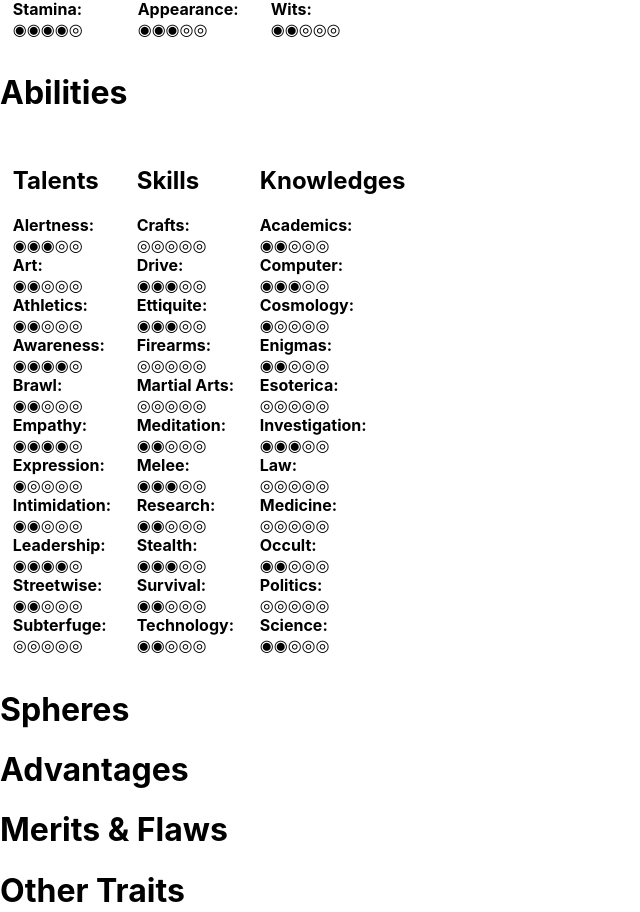
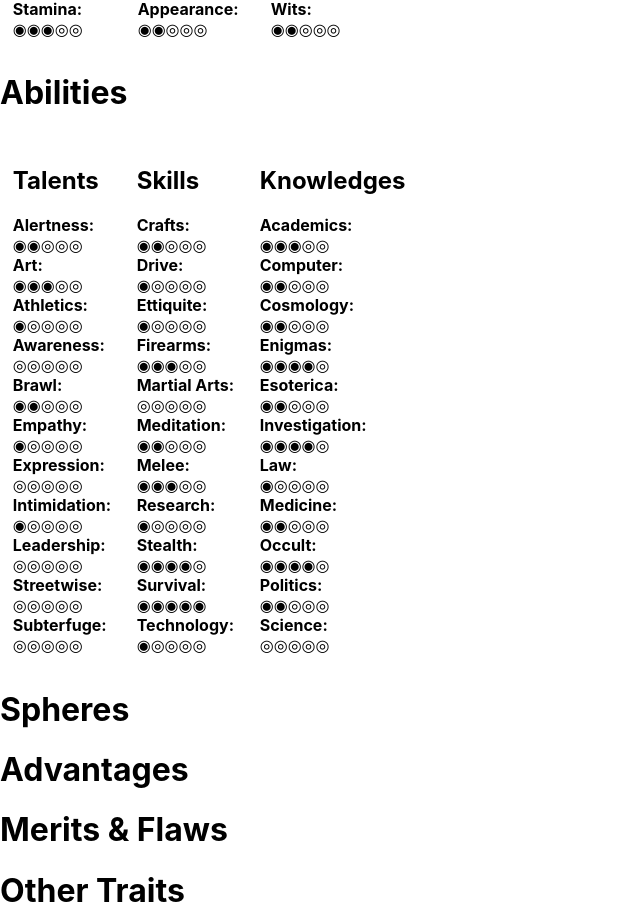
Before and after one commit to berglundn/WoDSimulator, a React (Create React App) app: page / in a window 1280 px wide. Shown: the part 390-1302 px from the top of the page, without its empty margins (0-640 px from the left). Built offline with nearby package versions, Linux system fonts and the light colour scheme.

Commit message:
Removed some unused code, added generated Abilities

```diff
--- a/src/Components/M20/NpcGenerator.tsx
+++ b/src/Components/M20/NpcGenerator.tsx
@@ -71,22 +71,71 @@ const NpcGenerator: React.FC<{}> = () => {
       <div className="flex-row">
         <div className="flex-column">
           <h2>Talents</h2>
-          <b>Alertness: </b> {makePips(RandomGenerator.getRandomAbilityWorth())}
-          <b>Art: </b> {makePips(RandomGenerator.getRandomAbilityWorth())}
-          <b>Athletics: </b> {makePips(RandomGenerator.getRandomAbilityWorth())}
-          <b>Awareness: </b> {makePips(RandomGenerator.getRandomAbilityWorth())}
-          <b>Brawl: </b> {makePips(RandomGenerator.getRandomAbilityWorth())}
-          <b>Empathy: </b> {makePips(RandomGenerator.getRandomAbilityWorth())}
-          <b>Expression: </b>{" "}
-          {makePips(RandomGenerator.getRandomAbilityWorth())}
-          <b>Intimidation: </b>{" "}
-          {makePips(RandomGenerator.getRandomAbilityWorth())}
-          <b>Leadership: </b>{" "}
-          {makePips(RandomGenerator.getRandomAbilityWorth())}
-          <b>Streetwise: </b>{" "}
-          {makePips(RandomGenerator.getRandomAbilityWorth())}
-          <b>Subterfuge: </b>{" "}
-          {makePips(RandomGenerator.getRandomAbilityWorth())}
+          <b>Alertness: </b>
+          {makePips(
+            stats.abilities.Talents.enabledStats.find(
+              (x) => x.name === "Alertness",
+            )!.level,
+          )}
+          <b>Art: </b>
+          {makePips(
+            stats.abilities.Talents.enabledStats.find((x) => x.name === "Art")!
+              .level,
+          )}
+          <b>Athletics: </b>
+          {makePips(
+            stats.abilities.Talents.enabledStats.find(
+              (x) => x.name === "Athletics",
+            )!.level,
+          )}
+          <b>Awareness: </b>
+          {makePips(
+            stats.abilities.Talents.enabledStats.find(
+              (x) => x.name === "Awareness",
+            )!.level,
+          )}
+          <b>Brawl: </b>
+          {makePips(
+            stats.abilities.Talents.enabledStats.find(
+              (x) => x.name === "Brawl",
+            )!.level,
+          )}
+          <b>Empathy: </b>
+          {makePips(
+            stats.abilities.Talents.enabledStats.find(
+              (x) => x.name === "Empathy",
+            )!.level,
+          )}
+          <b>Expression: </b>
+          {makePips(
+            stats.abilities.Talents.enabledStats.find(
+              (x) => x.name === "Expression",
+            )!.level,
+          )}
+          <b>Intimidation: </b>
+          {makePips(
+            stats.abilities.Talents.enabledStats.find(
+              (x) => x.name === "Intimidation",
+            )!.level,
+          )}
+          <b>Leadership: </b>
+          {makePips(
+            stats.abilities.Talents.enabledStats.find(
+              (x) => x.name === "Leadership",
+            )!.level,
+          )}
+          <b>Streetwise: </b>
+          {makePips(
+            stats.abilities.Talents.enabledStats.find(
+              (x) => x.name === "Streetwise",
+            )!.level,
+          )}
+          <b>Subterfuge: </b>
+          {makePips(
+            stats.abilities.Talents.enabledStats.find(
+              (x) => x.name === "Subterfuge",
+            )!.level,
+          )}
         </div>
         <div className="flex-column">
           <h2>Skills</h2>
@@ -94,15 +143,15 @@ const NpcGenerator: React.FC<{}> = () => {
           <b>Drive: </b> {makePips(RandomGenerator.getRandomAbilityWorth())}
           <b>Ettiquite: </b> {makePips(RandomGenerator.getRandomAbilityWorth())}
           <b>Firearms: </b> {makePips(RandomGenerator.getRandomAbilityWorth())}
-          <b>Martial Arts: </b>{" "}
+          <b>Martial Arts: </b>
           {makePips(RandomGenerator.getRandomAbilityWorth())}
-          <b>Meditation: </b>{" "}
+          <b>Meditation: </b>
           {makePips(RandomGenerator.getRandomAbilityWorth())}
           <b>Melee: </b> {makePips(RandomGenerator.getRandomAbilityWorth())}
           <b>Research: </b> {makePips(RandomGenerator.getRandomAbilityWorth())}
           <b>Stealth: </b> {makePips(RandomGenerator.getRandomAbilityWorth())}
           <b>Survival: </b> {makePips(RandomGenerator.getRandomAbilityWorth())}
-          <b>Technology: </b>{" "}
+          <b>Technology: </b>
           {makePips(RandomGenerator.getRandomAbilityWorth())}
         </div>
         <div className="flex-column">
@@ -112,7 +161,7 @@ const NpcGenerator: React.FC<{}> = () => {
           <b>Cosmology: </b> {makePips(RandomGenerator.getRandomAbilityWorth())}
           <b>Enigmas: </b> {makePips(RandomGenerator.getRandomAbilityWorth())}
           <b>Esoterica: </b> {makePips(RandomGenerator.getRandomAbilityWorth())}
-          <b>Investigation: </b>{" "}
+          <b>Investigation: </b>
           {makePips(RandomGenerator.getRandomAbilityWorth())}
           <b>Law: </b> {makePips(RandomGenerator.getRandomAbilityWorth())}
           <b>Medicine: </b> {makePips(RandomGenerator.getRandomAbilityWorth())}
--- a/src/DataProviders/RandomGenerator.ts
+++ b/src/DataProviders/RandomGenerator.ts
@@ -75,14 +75,23 @@ class RandomGenerator {
     return worth;
   }
 
-  static randomizeArray(valuesArray: any[]) {
-    let oldArray = valuesArray;
-    let newArray = [];
-    for (let i = valuesArray.length; i > 0; i--) {
-      const nextIndex = this.getRandomInt(i - 1);
-      newArray.push(oldArray.splice(nextIndex)[0]);
+  // https://stackoverflow.com/questions/2450954/how-to-randomize-shuffle-a-javascript-array
+  static shuffle(array: any[]) {
+    let currentIndex = array.length;
+
+    // While there remain elements to shuffle...
+    while (currentIndex !== 0) {
+      // Pick a remaining element...
+      let randomIndex = Math.floor(Math.random() * currentIndex);
+      currentIndex--;
+
+      // And swap it with the current element.
+      [array[currentIndex], array[randomIndex]] = [
+        array[randomIndex],
+        array[currentIndex],
+      ];
     }
-    return newArray;
+    return array;
   }
 }
 
--- a/src/DataProviders/StatOutline.ts
+++ b/src/DataProviders/StatOutline.ts
@@ -31,9 +31,9 @@ export class CharacterStats {
     Mental: { Perception: 0, Intelligence: 0, Wits: 0 },
   };
   abilities = {
-    Talents: {},
-    Skills: {},
-    Knowledges: {},
+    Talents: mageTalents,
+    Skills: mageSkills,
+    Knowledges: mageKnowledges,
   };
 
   constructor() {
@@ -45,7 +45,7 @@ export class CharacterStats {
     this.attributes = this.generateAttributes(1);
   }
   generateAttributes(level: number) {
-    const attributesArray = RandomGenerator.randomizeArray([
+    const attributesArray = RandomGenerator.shuffle([
       "Physical",
       "Social",
       "Mental",
@@ -93,15 +93,6 @@ export class CharacterStats {
       socials = makeAttributeValues(STARTING_ATTRIBUTE_MEDIUM);
       mentals = makeAttributeValues(STARTING_ATTRIBUTE_HIGH);
     }
-    // this.attributes.Physical.Strength = physicals[0];
-    // this.attributes.Physical.Dexterity = physicals[1];
-    // this.attributes.Physical.Stamina = physicals[2];
-    // this.attributes.Social.Charisma = socials[0];
-    // this.attributes.Social.Manipulation = socials[1];
-    // this.attributes.Social.Appearance = socials[2];
-    // this.attributes.Mental.Perception = mentals[0];
-    // this.attributes.Mental.Intelligence = mentals[1];
-    // this.attributes.Mental.Wits = mentals[2];
     return {
       Physical: {
         Strength: physicals[0],
@@ -125,7 +116,7 @@ export class CharacterStats {
     skills: AbilityCategory,
     knowledges: AbilityCategory,
   ) {
-    const abilitesOrder = RandomGenerator.randomizeArray([
+    const abilitesOrder = RandomGenerator.shuffle([
       "Talents",
       "Skills",
       "Knowledges",
@@ -175,7 +166,7 @@ export class CharacterStats {
 }
 
 function makeAbilityValues(value: number, ability: AbilityCategory) {
-  for (let i = 0; i < ability.enabledStats.length; i++) {
+  for (let i = 0; i < value; i++) {
     ability.enabledStats[
       RandomGenerator.getRandomInt(ability.enabledStats.length - 1)
     ].level++;
@@ -190,14 +181,3 @@ function makeAttributeValues(value: number) {
   }
   return threeValues;
 }
-
-// function randomizeOrder(valuesArray: string[]) {
-//   const firstAttributeInt = RandomGenerator.getRandomInt(2);
-//   const firstAttribute = valuesArray[firstAttributeInt];
-//   valuesArray.splice(firstAttributeInt);
-//   const secondAttributeInt = RandomGenerator.getRandomInt(1);
-//   const secondAttribute = valuesArray[secondAttributeInt];
-//   valuesArray.splice(secondAttributeInt);
-//   const thirdAttribute = valuesArray[0];
-//   return [firstAttribute, secondAttribute, thirdAttribute];
-// }
```
